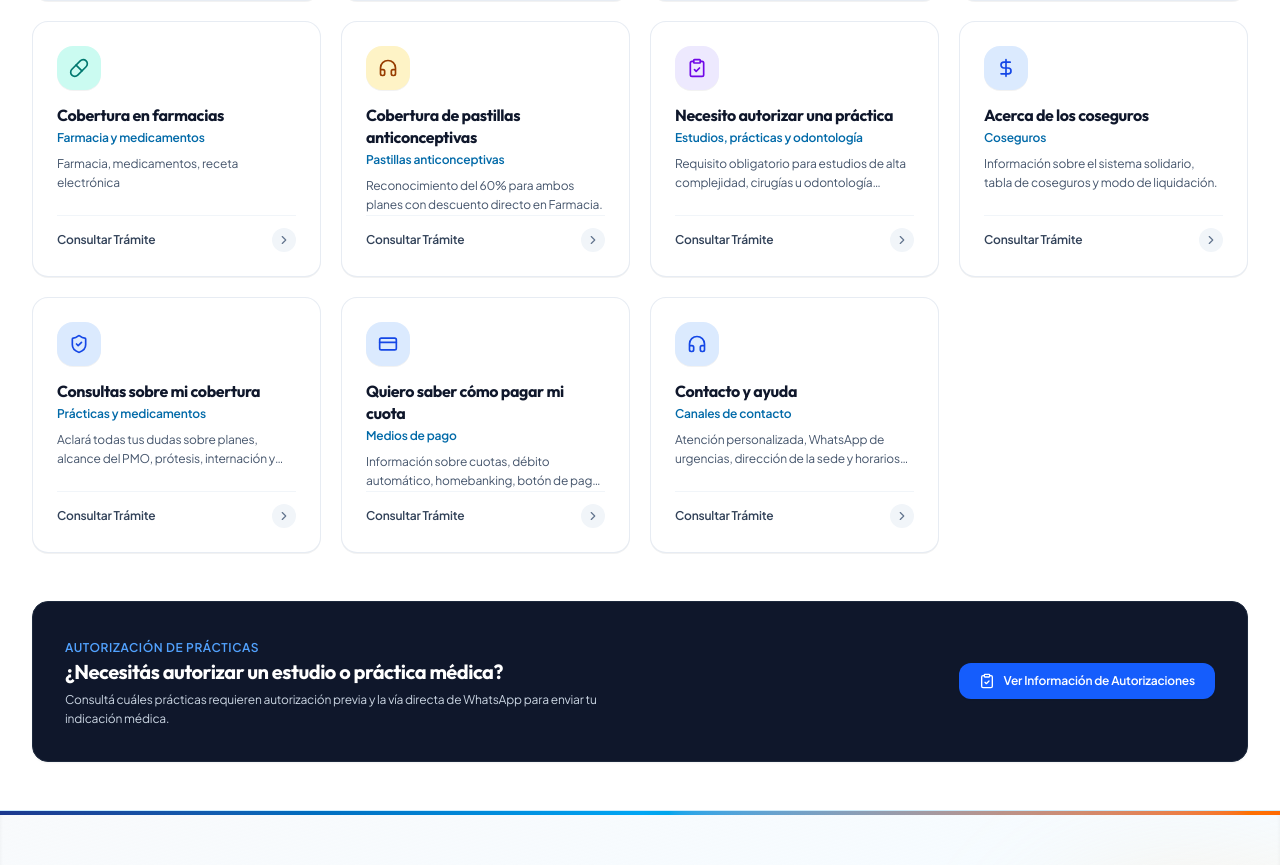
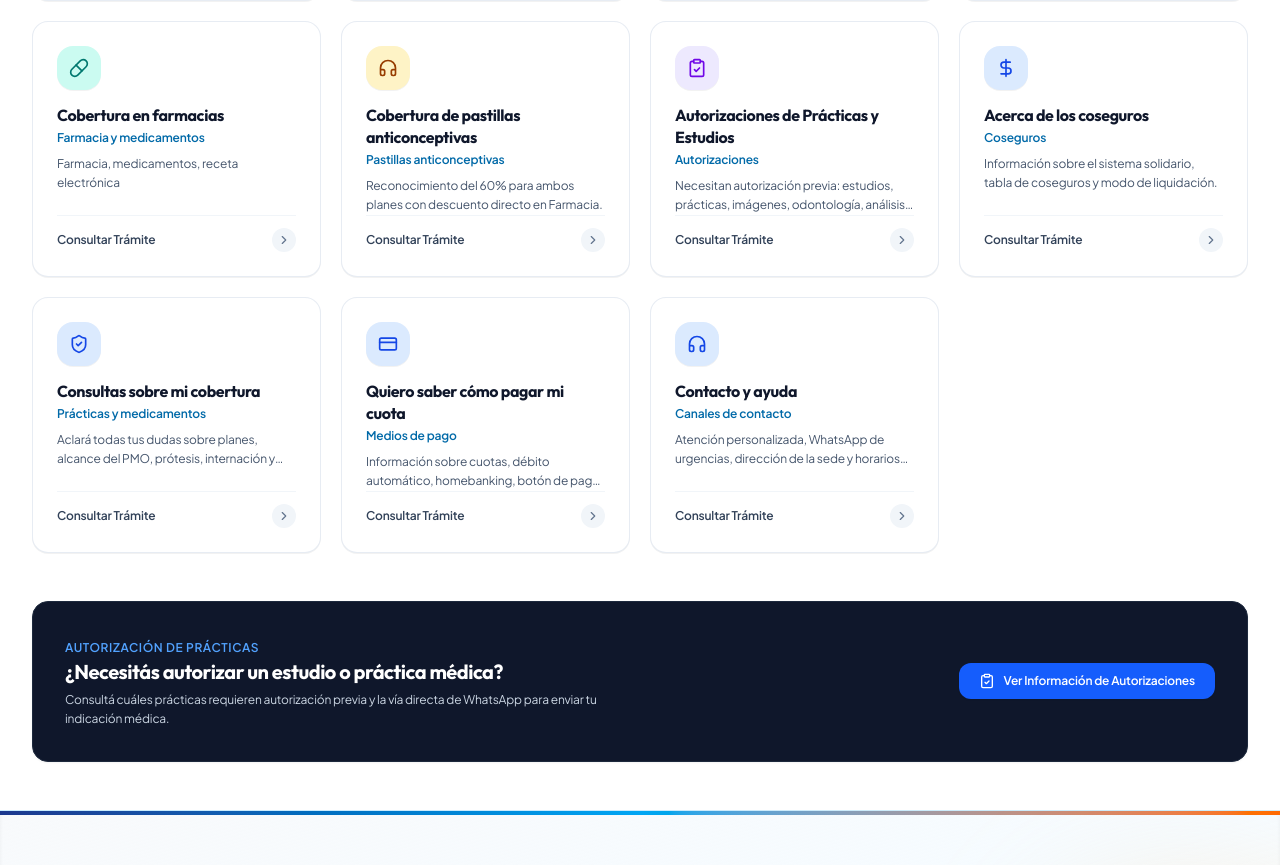
Before and after one commit to KarimServin/guia-interactiva-dss, a Next.js app: page / in a window 1280 px wide. Shown: the part 1146-2011 px from the top of the page. Built offline with nearby package versions, Linux system fonts and the light colour scheme.

Commit message:
Keep coberturaTable intact in autorizaciones module details

```diff
--- a/src/data/dssData.ts
+++ b/src/data/dssData.ts
@@ -280,9 +280,9 @@ export const ACTION_MODULES: ActionModule[] = [
   {
     id: 'autorizaciones',
     buttonNumber: 7,
-    title: 'Estudios, prácticas y odontología',
-    verbTitle: 'Necesito autorizar una práctica',
-    shortDesc: 'Requisito obligatorio para estudios de alta complejidad, cirugías u odontología especial.',
+    title: 'Autorizaciones',
+    verbTitle: 'Autorizaciones de Prácticas y Estudios',
+    shortDesc: 'Necesitan autorización previa: estudios, prácticas, imágenes, odontología, análisis, etc.',
     iconName: 'ClipboardCheck',
     colorClass: {
       bg: 'bg-white',
@@ -292,9 +292,32 @@ export const ACTION_MODULES: ActionModule[] = [
       iconBg: 'bg-blue-900 text-white'
     },
     details: {
-      summary: 'Necesitan autorización previa los estudios, prácticas, imágenes, odontología, análisis, etc.\n\n**¿Cómo se autoriza?**\nEnviando la indicación médica por WhatsApp al [3425 10-5675](https://wa.me/5493425105675).\n\n**Horario de atención:** Lunes a viernes | 7 a 15 hs',
-      highlights: [],
-      steps: [],
+      summary: 'Necesitan autorización previa:\n• Estudios\n• Prácticas\n• Imágenes\n• Odontología\n• Análisis, etc.\n\n**¿Cómo se autoriza?**\nEnviando la indicación médica por WhatsApp al [3425 10-5675](https://wa.me/5493425105675).\n\n**Atención:** Lunes a viernes | 7 a 15 hs',
+      highlights: [
+        'Prácticas que requieren autorización: Estudios, prácticas, imágenes, odontología, análisis, etc.',
+        '¿Cómo se autoriza?: Enviando la indicación médica por WhatsApp al 3425 10-5675.',
+        'Atención: Lunes a viernes | 7 a 15 hs'
+      ],
+      steps: [
+        {
+          step: 1,
+          title: 'Indicación Médica',
+          desc: 'Obtené la orden o receta prescrita por el profesional médico.'
+        },
+        {
+          step: 2,
+          title: 'Envío por WhatsApp',
+          desc: 'Enviá la foto legible de la orden al [WhatsApp 3425 10-5675](https://wa.me/5493425105675).'
+        },
+        {
+          step: 3,
+          title: 'Procesamiento',
+          desc: 'El equipo de Auditoría Médica procesará la solicitud en horario de atención (Lunes a viernes de 7 a 15 hs).'
+        }
+      ],
+      faqs: [
+        { q: '¿Cuál es el canal oficial para enviar la indicación médica?', a: 'El único canal habilitado es el WhatsApp 3425 10-5675 en el horario de Lunes a viernes de 7 a 15 hs.' }
+      ],
       coberturaTable: [
         { prestacion: 'CONSULTAS', isHeader: true },
         { prestacion: 'Consultorio', descripcion: 'Coseguro', general: 'V. Modulado', basico: 'V. Modulado' },
@@ -371,13 +394,8 @@ export const ACTION_MODULES: ActionModule[] = [
         { prestacion: 'COSEGURO OTRA OBRA SOCIAL', isHeader: true },
         { prestacion: 'Prácticas reconocidas por DSS', descripcion: '', general: '', basico: '' }
       ],
-      faqs: [
-        { q: '¿Tiene vencimiento la orden médica autorizada?', a: 'Sí, la autorización tiene una validez de 30 días corridos a partir de la fecha de aprobación.' },
-        { q: '¿Qué hago si la práctica es de urgencia?', a: 'En urgencias sanatoriales, la autorización es gestionada internamente por la oficina de admisión del sanatorio contratado.' }
-      ],
-      relatedFormIds: ['FORM-04', 'FORM-05'],
-      quickActionLabel: 'Simulador de Autorización Online',
-      quickActionTarget: 'autorizador'
+      quickActionLabel: 'Enviar indicación médica por WhatsApp',
+      quickActionTarget: 'https://wa.me/5493425105675'
     }
   },
   {
```
